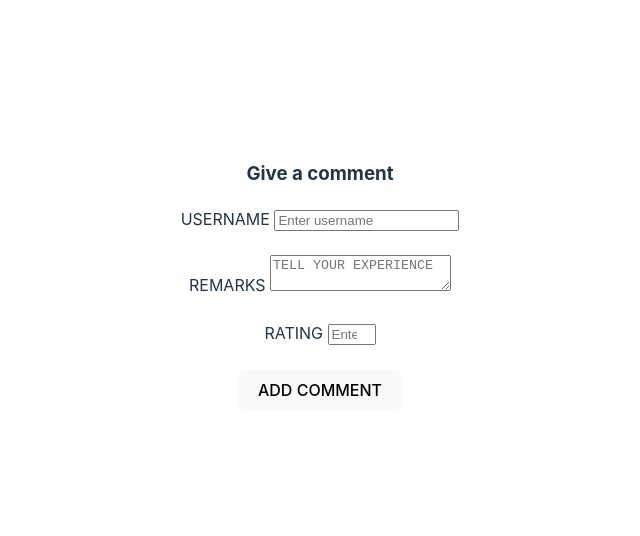
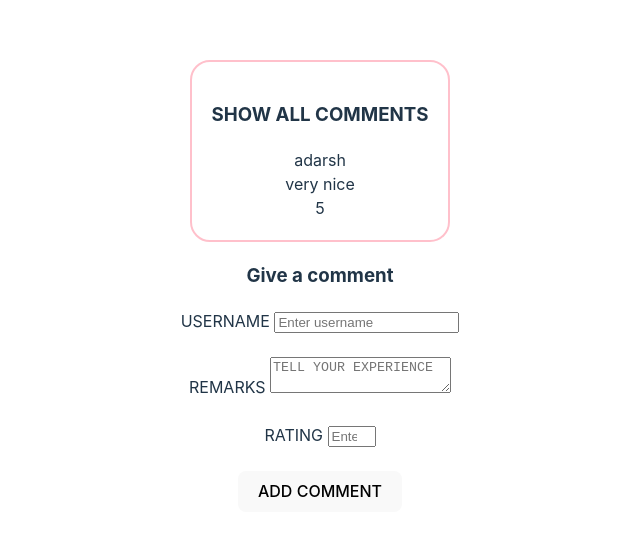
Before and after one commit to Ashishworks/REACT, a React (Vite) app in the folder project2/: page / in a window 1280 px wide. Shown: the part 124-660 px from the top of the page, without its empty margins (320-960 px from the left). Built offline with nearby package versions, Linux system fonts and the light colour scheme.

Commit message:
useEffect

```diff
--- a/project2/package.json
+++ b/project2/package.json
@@ -10,6 +10,7 @@
     "preview": "vite preview"
   },
   "dependencies": {
+    "formik": "^2.4.6",
     "react": "^19.0.0",
     "react-dom": "^19.0.0",
     "uuid": "^11.1.0"
--- a/project2/src/App.jsx
+++ b/project2/src/App.jsx
@@ -14,6 +14,7 @@ import { sum } from './help.js'
 import Form from './forms.jsx'
 import FormObj from './formobj.jsx'
 import Comments from './comments.jsx'
+import Comment from './comment.jsx'
 
 function App() {
   // let winCondition=(ticket)=>{
@@ -34,7 +35,8 @@ function App() {
       // </div>
       // <Form/>
       // <FormObj/>
-      <Comments/>
+      // <Comments/>
+      <Comment/>
       )
 }
 
--- /dev/null
+++ b/project2/src/box.css
@@ -0,0 +1,5 @@
+.box{
+    border: 2px solid pink;
+    padding: 20px;
+    margin: 20px;
+}
--- /dev/null
+++ b/project2/src/comment.jsx
@@ -0,0 +1,33 @@
+import { useState, useEffect } from "react"
+import "./box.css"
+import Comments from "./comments"
+export default function Comment() {
+    let [comment, setComment] = useState([{
+        username: "adarsh",
+        remarks: "very nice",
+        rating: 5
+    }])
+    let addComment = (comment) => {
+        setComment((oldCommnets) => [...oldCommnets, comment])
+    }
+    useEffect(function printSomething() {
+        console.log("damn it works");
+    })
+    return (
+        <div>
+            <div>
+                {comment.map((c, idx) => (
+                    <div className="box" key={idx}>
+                        <h3>SHOW ALL COMMENTS</h3>
+                        <span>{c.username}</span>
+                        <br></br>
+                        <span>{c.remarks}</span>
+                        <br></br>
+                        <span>{c.rating}</span>
+                    </div>
+                ))}
+            </div>
+            <Comments addComment={addComment} />
+        </div>
+    )
+}
--- a/project2/src/comments.jsx
+++ b/project2/src/comments.jsx
@@ -1,6 +1,6 @@
 import { useState } from "react"
 
-export default function Comments() {
+export default function Comments({addComment}) {
     let [changes, setchanges] = useState({
         username: "",
         remarks: "",
@@ -14,6 +14,7 @@ export default function Comments() {
     let submit = (event) => {
         event.preventDefault()
         console.log(changes);
+        addComment(changes);
         setchanges({
             username: "",
             remarks: "",
```
Also changed, not shown: 1 other file (tests, documents, lock files or other folders).
